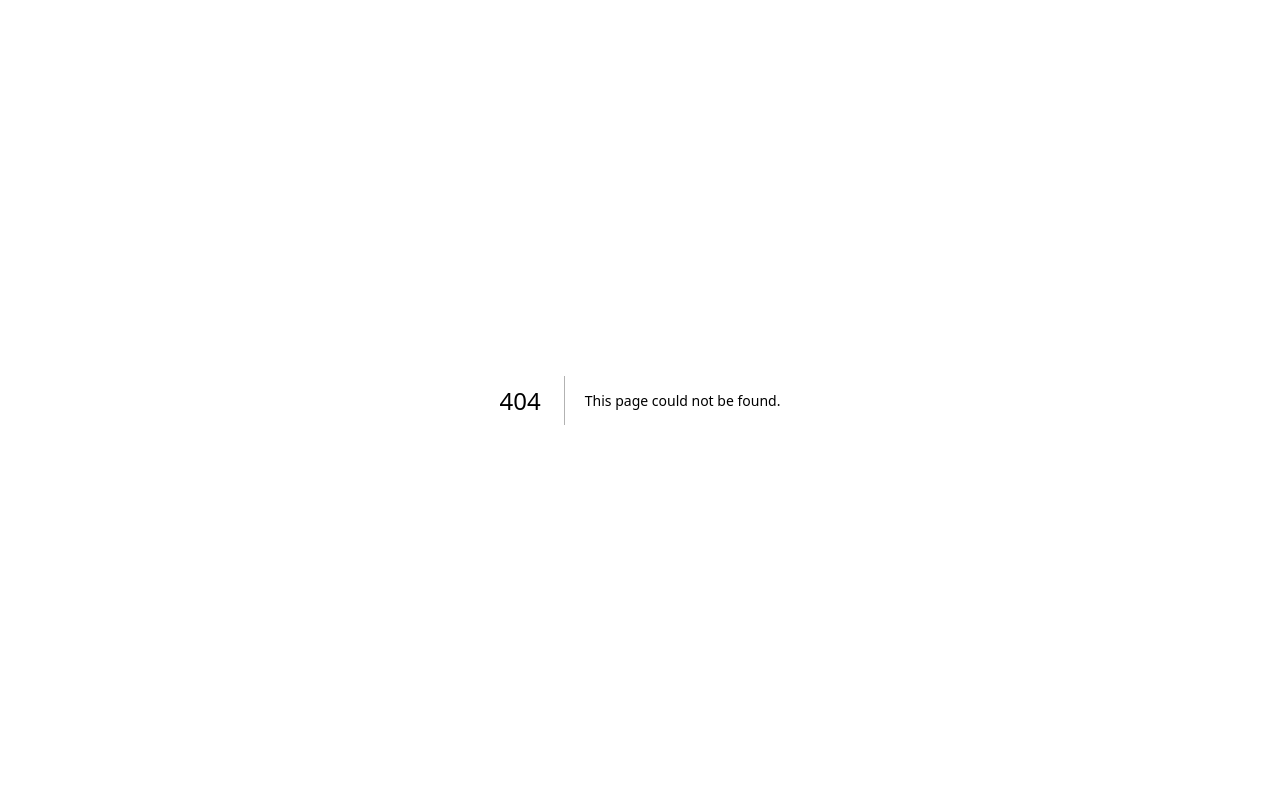
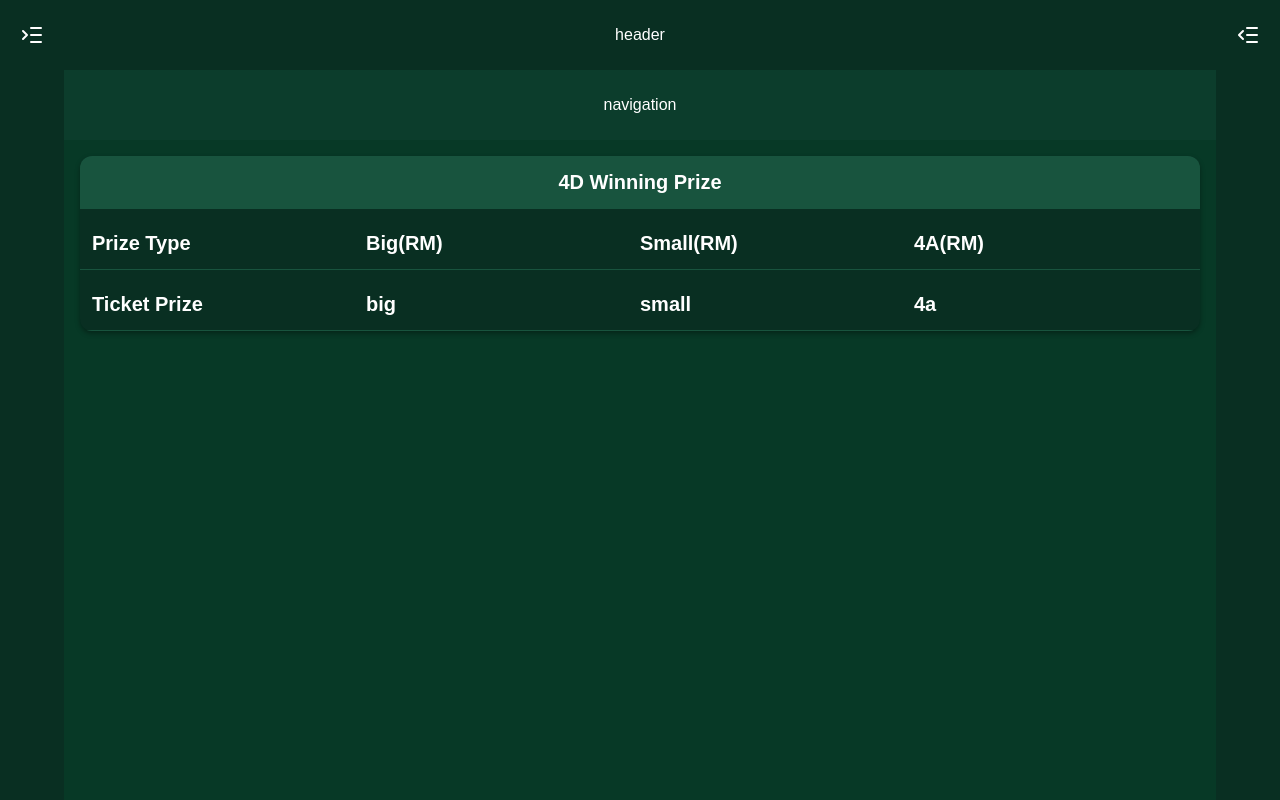
Before and after one commit to fgh64hfhk/next-pages, a Next.js app: page /payout in a window 1280 px wide. Before the commit this address had no page. Shown: the top 800 px of the page. Built offline with nearby package versions, Linux system fonts and the light colour scheme.

Commit message:
製作payout card，確定資料結構呈現方式

```diff
--- /dev/null
+++ b/components/PayoutCard.js
@@ -0,0 +1,96 @@
+import clsx from "clsx";
+
+const columns = [
+  {
+    name: "Big(RM)",
+    ticket_prize: "big",
+    "1st_prize": "big_1000",
+    "2nd_prize": "big_2000",
+    "3rd_prize": "big_3000",
+    starter: "big_start",
+    consolation: "big_consolation",
+  },
+  {
+    name: "Small(RM)",
+    ticket_prize: "small",
+    "1st_prize": "small_1000",
+    "2nd_prize": "small_2000",
+    "3rd_prize": "small_3000",
+    starter: "small_start",
+    consolation: "small_consolation",
+  },
+  {
+    name: "4A(RM)",
+    ticket_prize: "4a",
+    "1st_prize": "4a_1000",
+    "2nd_prize": "4a_2000",
+    "3rd_prize": "4a_3000",
+    starter: "4a_start",
+    consolation: "4a_consolation",
+  },
+];
+
+const table_header = columns.map((col) => col.name);
+table_header.unshift("Prize Type");
+console.log(table_header);
+
+const ticket_prize = columns.map((col) => col.ticket_prize);
+ticket_prize.unshift("Ticket Prize");
+console.log(ticket_prize);
+
+const first_prize = columns.map((col) => col["1st_prize"]);
+console.log(ticket_prize);
+
+const second_prize = columns.map((col) => col.ticket_prize);
+console.log(ticket_prize);
+
+const third_prize = columns.map((col) => col.ticket_prize);
+console.log(ticket_prize);
+
+const starter = columns.map((col) => col.ticket_prize);
+console.log(ticket_prize);
+
+const consolation = columns.map((col) => col.ticket_prize);
+console.log(ticket_prize);
+
+export default function PayoutCard() {
+  return (
+    <div className="w-full flex flex-col gap-2 rounded-xl shadow-[0_2.42px_4.83px_0_#00000059] bg-[#092F22] overflow-hidden">
+      <h1
+        className={clsx(
+          "w-full border-b border-[#18543E] p-[12px] bg-[#18543E]",
+          "text-xl font-bold text-white text-center"
+        )}
+      >
+        4D Winning Prize
+      </h1>
+
+      <div
+        className={clsx(
+          "flex",
+          "border-b border-[#18543E] p-[12px]",
+          "text-xl font-bold text-white text-start"
+        )}
+      >
+        {table_header.map((header, idx) => (
+          <div key={idx} className="w-[calc(100%/4)]">
+            {header}
+          </div>
+        ))}
+      </div>
+      <div
+        className={clsx(
+          "flex",
+          "border-b border-[#18543E] p-[12px]",
+          "text-xl font-bold text-white text-start"
+        )}
+      >
+        {ticket_prize.map((header, idx) => (
+          <div key={idx} className="w-[calc(100%/4)]">
+            {header}
+          </div>
+        ))}
+      </div>
+    </div>
+  );
+}
--- /dev/null
+++ b/pages/payout/index.js
@@ -0,0 +1,11 @@
+import QQLayout from "@/layouts/QQLayout";
+import PayoutCard from "@/components/PayoutCard"
+
+export default function PayoutTable() {
+  return (
+    <div className="w-full h-[100dvh]">
+      <PayoutCard />
+    </div>
+  );
+}
+PayoutTable.getLayout = QQLayout;
```
